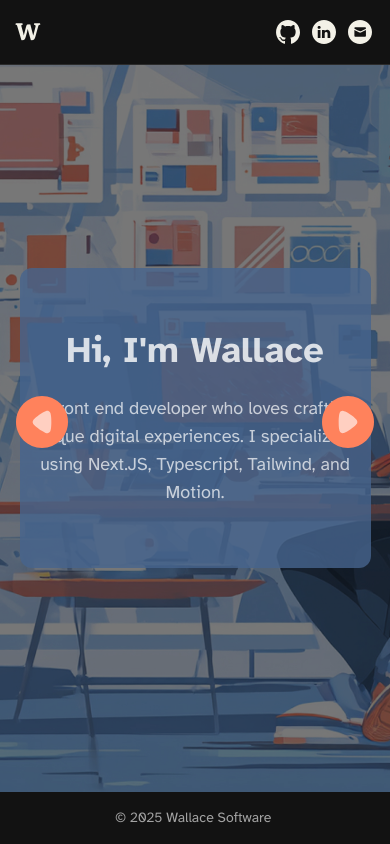
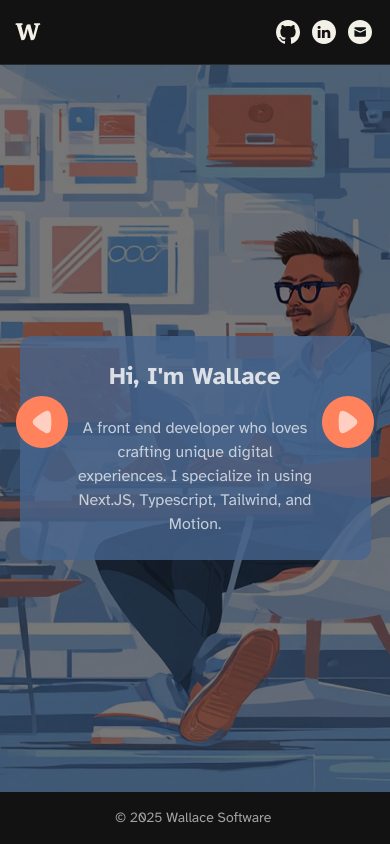
Before and after one commit to Darth-Degen/wallace-software, a Next.js app: page / in a window 390 px wide. Built offline with nearby package versions, Linux system fonts and the light colour scheme.

Commit message:
mobile responsiveness

```diff
--- a/src/components/custom/slides/AboutSlide.tsx
+++ b/src/components/custom/slides/AboutSlide.tsx
@@ -2,8 +2,10 @@ import { FC } from "react";
 import Image from "next/image";
 import { AnimatedSlide, AnimatedChild } from "@components";
 import { useLoadingStore, useViewStore } from "@stores";
+import { useWindowSize } from "@hooks";
 //graphics
 import introGraphic from "public/images/intro-graphic-xl.jpg";
+import mobileIntroGraphic from "public/images/mobile-intro-graphic.jpg";
 
 interface AboutSlideProps {
   className?: string;
@@ -18,6 +20,7 @@ const AboutSlide: FC<AboutSlideProps> = ({
 }) => {
   const { setAsset } = useLoadingStore();
   const { showView } = useViewStore();
+  const [winWidth] = useWindowSize();
 
   return (
     <>
@@ -31,7 +34,7 @@ const AboutSlide: FC<AboutSlideProps> = ({
         {/* BG Graphic */}
         <AnimatedChild animation={"fade"} className="z-0">
           <Image
-            src={introGraphic}
+            src={winWidth > 1024 ? introGraphic : mobileIntroGraphic}
             alt="Intro Graphic"
             layout="fill"
             objectFit="cover"
@@ -45,23 +48,23 @@ const AboutSlide: FC<AboutSlideProps> = ({
         <AnimatedChild
           animation={"fade"}
           delay={0.2}
-          className="col-centered gap-6 relative z-10 w-[90%] h-[300px] md:w-[585px] md:aspect-[585/289] rounded-xl mb-[5%] bg-[#46658E]/80 md:bg-[#ff805c]/90 "
+          className="col-centered gap-6 relative z-10 w-[90%] h-auto md:h-[300px] md:w-[585px] md:aspect-[585/289] rounded-xl lg:mb-[5%] mt-10 bg-[#46658E]/80 md:bg-[#ff805c]/90 py-6 lg:py-0"
         >
           <AnimatedChild
             animation={"scale"}
             delay={0.4}
             className="relative z-0"
           >
-            <h1 className="text-4xl font-semibold text-white/80">
+            <h1 className="text-2xl md:text-4xl font-semibold text-white/80">
               Hi, I&apos;m Wallace
             </h1>
           </AnimatedChild>
           <AnimatedChild
             animation={"scale"}
             delay={0.6}
-            className="relative z-0  max-w-[400px]"
+            className="relative z-0 max-w-[400px] px-14 md:px-0"
           >
-            <p className="text-lg md:text-xl text-white/70 max-w-xl">
+            <p className="text-base md:text-xl text-white/70 max-w- xl">
               A front end developer who loves crafting unique digital
               experiences. I specialize in using Next.JS, Typescript, Tailwind,
               and Motion.
--- a/src/components/custom/slides/ExperienceSlide.tsx
+++ b/src/components/custom/slides/ExperienceSlide.tsx
@@ -13,7 +13,7 @@ const ExperienceSlide: FC<ExperienceSlideProps> = ({
   direction = 1,
 }) => {
   return (
-    <AnimatedSlide animationTrigger="pageLoad" className="px-6">
+    <AnimatedSlide animationTrigger="pageLoad" className="px-6 py-10">
       <AnimatedChild animation="fade" className="z-0 max-w-6xl w-full">
         <div className="mx-auto text-center mb-10">
           <AnimatedChild animation={"fade"} delay={0.2}>
@@ -26,7 +26,7 @@ const ExperienceSlide: FC<ExperienceSlideProps> = ({
           </AnimatedChild>
         </div>
 
-        <div className="grid gap-6 md:gap-7 md:grid-cols-3">
+        <div className="grid gap-6 md:gap-7 lg:grid-cols-3 px-10 sm:px-16 md:px-32 lg:px-0">
           <ExperienceCard
             range="2022-Present"
             title="Co-Founder, Sandbox Studio"
```
Also changed, not shown: public/images/mobile-intro-graphic.jpg (added).
